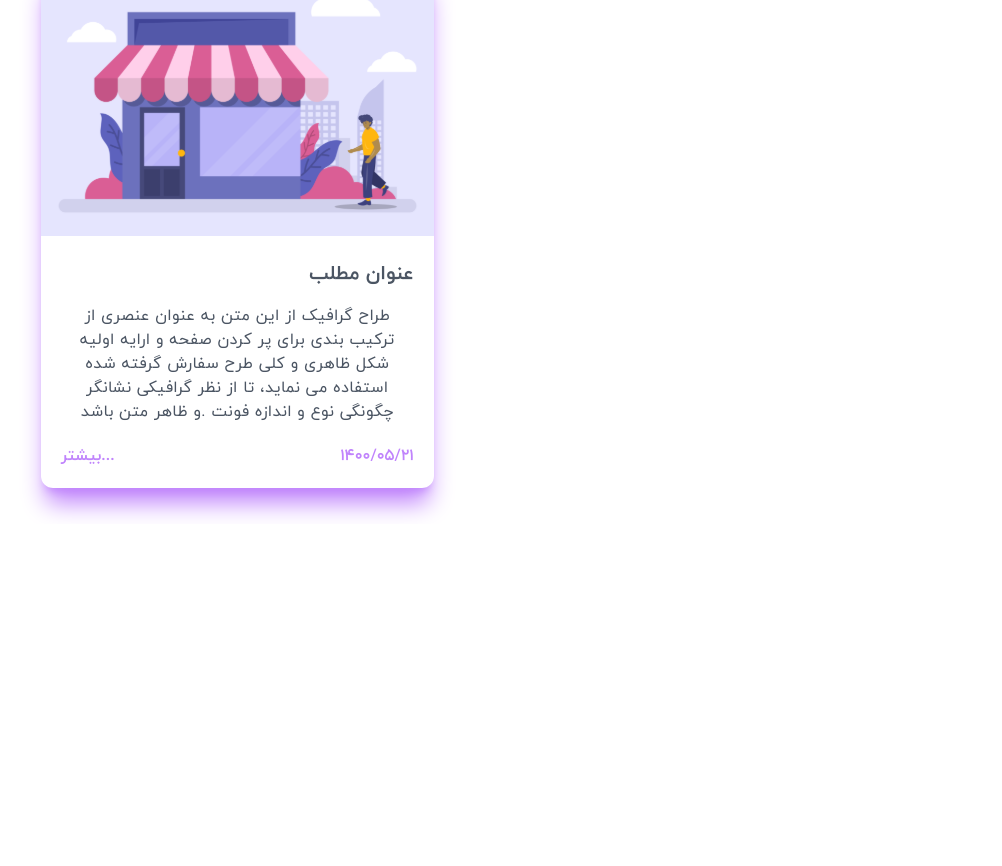
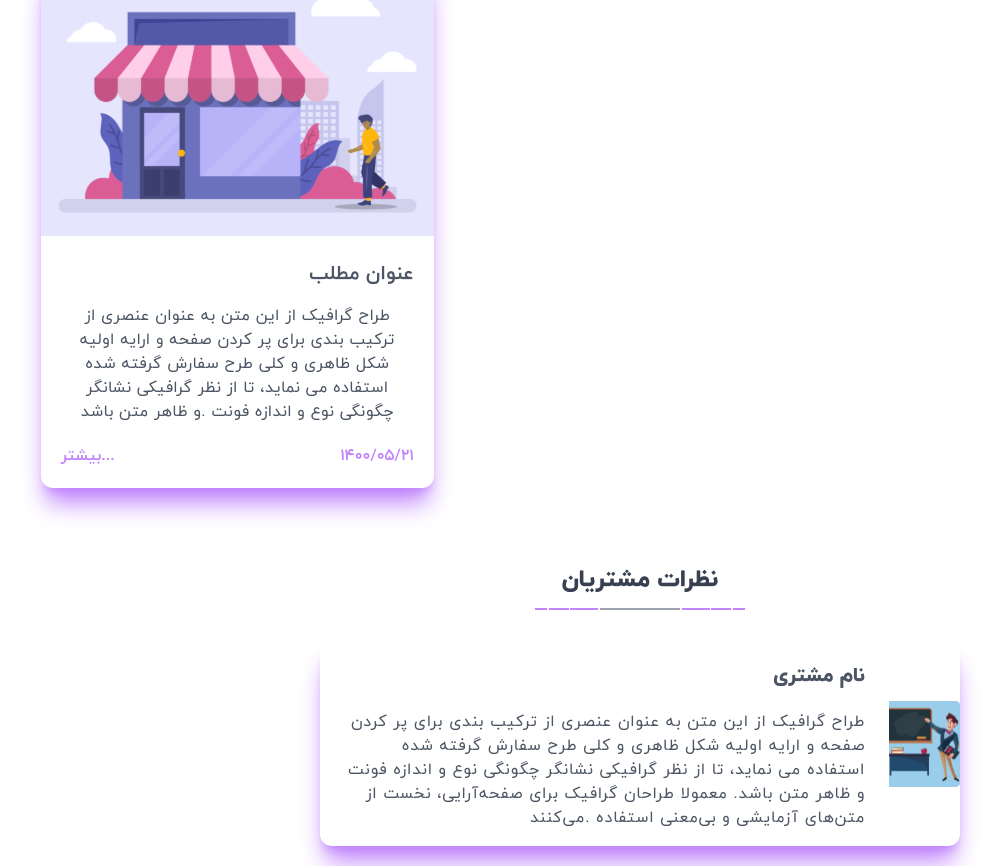
Before and after one commit to mohammadraufzahed/learning-ui, a Next.js app: page / in a window 1280 px wide. Shown: the part 5517-6383 px from the top of the page, without its empty margins (0-1002 px from the left). Before the commit the page ends 6041 px from the top, so only its background shows below. Built offline with nearby package versions, Linux system fonts and the light colour scheme.

Commit message:
Added the customers box

```diff
--- /dev/null
+++ b/components/CustomersReview/index.jsx
@@ -0,0 +1,48 @@
+import Image from "next/image";
+import Box from "../Box";
+import classes from "./style/index.module.scss";
+
+const fakeData = [
+  {
+    name: "نام مشتری",
+    content: ` طراح گرافیک از این متن به عنوان عنصری از ترکیب بندی برای پر
+        کردن صفحه و ارایه اولیه شکل ظاهری و کلی طرح سفارش گرفته
+        شده استفاده می نماید، تا از نظر گرافیکی نشانگر چگونگی نوع و
+        اندازه فونت و ظاهر متن باشد. معمولا طراحان گرافیک برای
+        صفحه‌آرایی، نخست از متن‌های آزمایشی و بی‌معنی استفاده
+       .می‌کنند`,
+    picture: "/svg/customer-profile.svg",
+  },
+];
+
+const CustomersReview = () => {
+  return (
+    <Box title="نظرات مشتریان" className="mt-10">
+      <div className="grid grid-cols-1 place-items-center">
+        {fakeData.map((item, key) => (
+          <ReviewItem key={key} review={item} />
+        ))}
+      </div>
+    </Box>
+  );
+};
+
+const ReviewItem = ({ review }) => {
+  return (
+    <div className="w-[90vw] flex flex-col-reverse shadow-xl md:flex-row md:max-w-[640px] md:max-h-[389px] shadow-purple-400 rounded-xl">
+      <div className="px-6 text-right mt-5 text-gray-600">
+        <span className="font-extrabold text-xl">{review.name}</span>
+        <p className="mt-5 font-normal tracking-wider mb-4">{review.content}</p>
+      </div>
+      <Image
+        className="md:w-[320px] md:h-[389px]"
+        src={review.picture}
+        width={320}
+        height={389}
+        alt={review.name}
+      />
+    </div>
+  );
+};
+
+export default CustomersReview;
--- a/pages/index.jsx
+++ b/pages/index.jsx
@@ -10,6 +10,7 @@ import TopStoresBox from "../components/TopStoresBox";
 import ProductsPrize from "../components/ProductsPrize";
 import Box from "../components/Box";
 import BlogPostsBox from "../components/BlogPostsBox";
+import CustomersReview from "../components/CustomersReview";
 
 const fakeData = {
   badges: [
@@ -68,6 +69,7 @@ export default function Home() {
       />
       <ProductsPrize />
       <BlogPostsBox />
+      <CustomersReview />
     </div>
   );
 }
```
Also changed, not shown: components/CustomersReview/style/index.module.scss (added), public/svg/customer-profile.svg (added).
